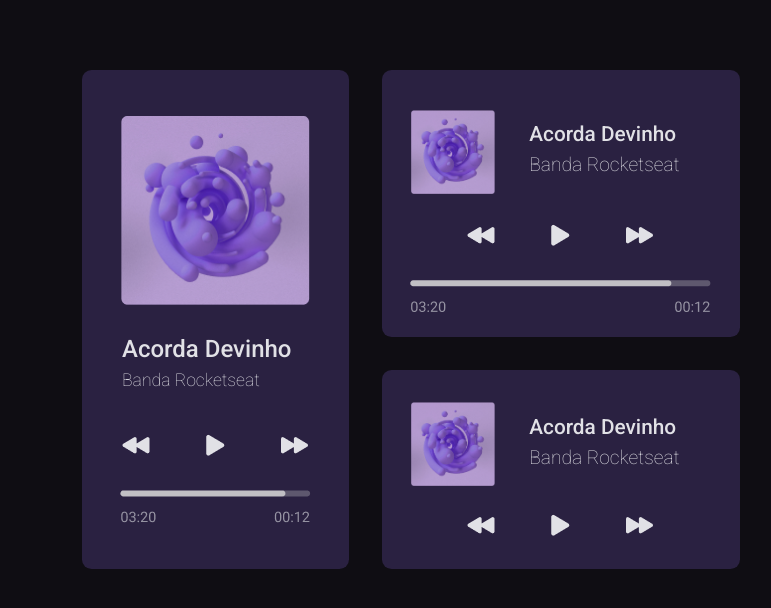
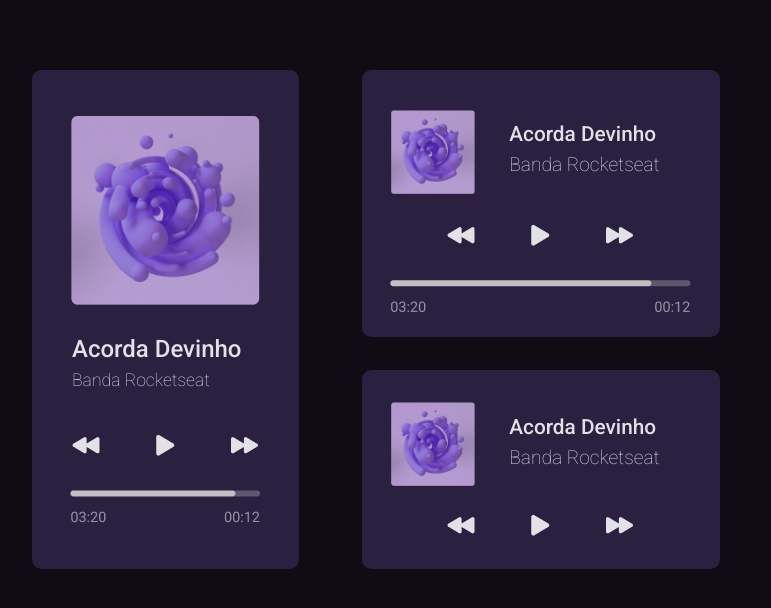
Before and after one commit to joaopaulo-web/desafios-rocketseat, a plain HTML site: page desafio-01/index.html in a window 1280 px wide. Shown: the whole page, without its empty margins (318-1089 px from the left). Drawn offline with Linux system fonts and the light colour scheme.

Commit message:
Ultimos ajustes no desafio01

```diff
--- a/desafio-01/style.css
+++ b/desafio-01/style.css
@@ -13,7 +13,7 @@ body{
     align-items: center;
     flex-direction: column;
     top: 70px;
-    left: 400px;
+    left: 350px;
     background-color: #2A2141;
     height: 422px;
     width: 190px;
@@ -60,7 +60,7 @@ body{
     flex-direction: column;
     position: absolute;
     top: 70px;
-    left: 700px;
+    left: 680px;
     background-color: #2A2141;
     width: 300px;
     height: 209px;
@@ -106,7 +106,7 @@ body{
     flex-direction: column;
     position: absolute;
     top: 370px;
-    left: 700px;
+    left: 680px;
     background-color: #2A2141;
     width: 300px;
     height: 141.64px;
```
